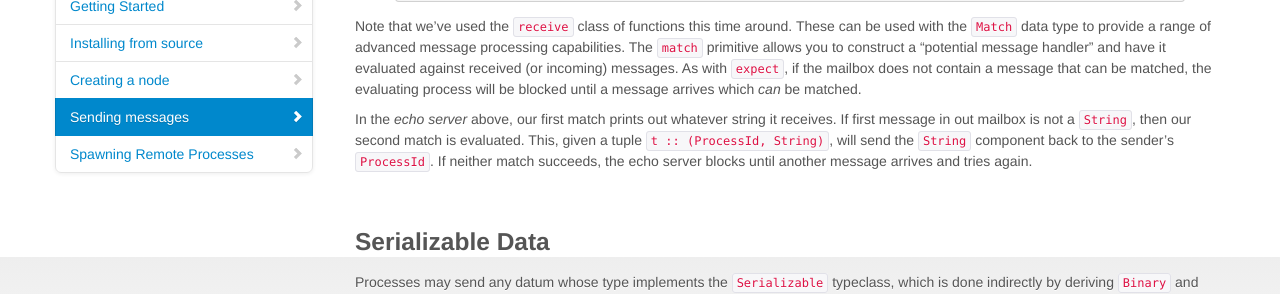
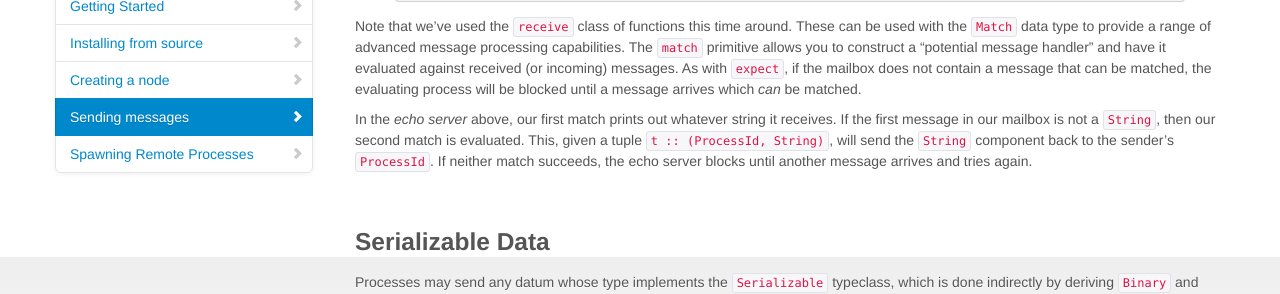
Before and after one commit to haskell-distributed/distributed-process, a Jekyll site: the page built from tutorials/1ch.md, in a window 1280 px wide and 900 px high, scrolled down 2294 px. Shown: the part 149-443 px from the top of the window. Built offline with Jekyll 4.4.1, drawn with Linux system fonts in a browser that asks for light colours; comment, search, counter and statistics services are not loaded.

Commit message:
tutorials/1ch.md: re-word and sanitize sentence

```diff
--- a/tutorials/1ch.md
+++ b/tutorials/1ch.md
@@ -147,7 +147,7 @@ not contain a message that can be matched, the evaluating process will be
 blocked until a message arrives which _can_ be matched.
 
 In the _echo server_ above, our first match prints out whatever string it
-receives. If first message in out mailbox is not a `String`, then our second
+receives. If the first message in our mailbox is not a `String`, then our second
 match is evaluated. This, given a tuple `t :: (ProcessId, String)`, will send
 the `String` component back to the sender's `ProcessId`. If neither match
 succeeds, the echo server blocks until another message arrives and
```
